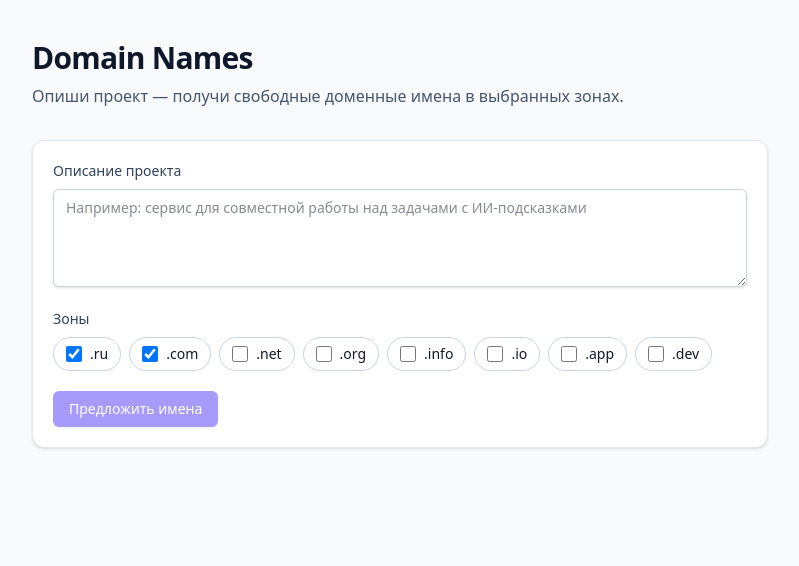
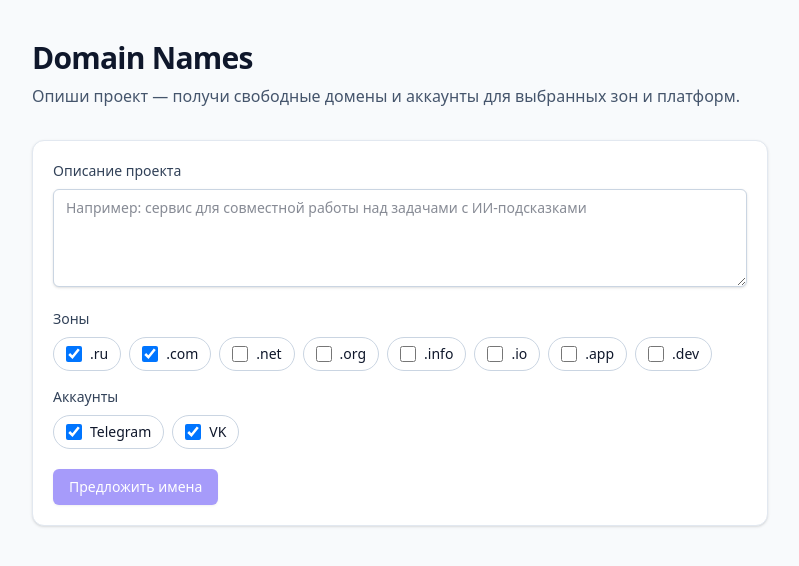
Before and after one commit to jonikss/domain-names, an Angular app: page / in a window 1280 px wide. Shown: the top 566 px of the page, without its empty margins (240-1039 px from the left). Built offline with nearby package versions, Linux system fonts and the light colour scheme.

Commit message:
enhance description form and results list to support platform selection and display

```diff
--- a/src/app/suggest/description-form/description-form.html
+++ b/src/app/suggest/description-form/description-form.html
@@ -35,6 +35,29 @@
     </div>
   </fieldset>
 
+  <fieldset class="mt-4">
+    <legend class="text-sm font-medium text-slate-700">Аккаунты</legend>
+    <div class="mt-2 flex flex-wrap gap-2">
+      @for (platform of platforms; track platform) {
+        <label
+          class="inline-flex cursor-pointer items-center gap-2 rounded-full border border-slate-300 bg-white px-3 py-1.5 text-sm hover:border-indigo-400"
+          [class.border-indigo-500]="isPlatformSelected(platform)"
+          [class.bg-indigo-50]="isPlatformSelected(platform)"
+          [class.text-indigo-700]="isPlatformSelected(platform)"
+        >
+          <input
+            type="checkbox"
+            class="h-4 w-4 rounded border-slate-300 text-indigo-600 focus:ring-indigo-500"
+            [checked]="isPlatformSelected(platform)"
+            (change)="togglePlatform(platform, $any($event.target).checked)"
+            [disabled]="loading()"
+          />
+          <span>{{ platformLabel[platform] }}</span>
+        </label>
+      }
+    </div>
+  </fieldset>
+
   <div class="mt-5 flex items-center gap-3">
     <button
       type="button"
--- a/src/app/suggest/description-form/description-form.ts
+++ b/src/app/suggest/description-form/description-form.ts
@@ -1,7 +1,8 @@
 import { ChangeDetectionStrategy, Component, inject } from '@angular/core';
 import { FormsModule } from '@angular/forms';
+import { PLATFORM_LABEL, type Platform } from '../../../api/platforms';
+import type { Zone } from '../../../api/zones';
 import { SuggestService } from '../suggest.service';
-import type { Zone } from '../../../api/zones';
 
 @Component({
   selector: 'app-description-form',
@@ -14,6 +15,8 @@ export class DescriptionForm {
   private readonly service = inject(SuggestService);
 
   readonly zones = this.service.zones;
+  readonly platforms = this.service.platforms;
+  readonly platformLabel = PLATFORM_LABEL;
   readonly description = this.service.description;
   readonly loading = this.service.loading;
   readonly canSubmit = this.service.canSubmit;
@@ -26,6 +29,14 @@ export class DescriptionForm {
     this.service.toggleZone(zone, checked);
   }
 
+  isPlatformSelected(platform: Platform): boolean {
+    return this.service.isPlatformSelected(platform);
+  }
+
+  togglePlatform(platform: Platform, checked: boolean) {
+    this.service.togglePlatform(platform, checked);
+  }
+
   submit() {
     this.service.start();
   }
--- a/src/app/suggest/results-list/results-list.ts
+++ b/src/app/suggest/results-list/results-list.ts
@@ -1,5 +1,6 @@
 import { ChangeDetectionStrategy, Component, input } from '@angular/core';
-import type { ZoneGroup } from '../types';
+import { PLATFORM_LABEL } from '../../../api/platforms';
+import type { ResultGroup } from '../types';
 
 @Component({
   selector: 'app-results-list',
@@ -8,5 +9,10 @@ import type { ZoneGroup } from '../types';
   changeDetection: ChangeDetectionStrategy.OnPush,
 })
 export class ResultsList {
-  readonly groups = input.required<ZoneGroup[]>();
+  readonly groups = input.required<ResultGroup[]>();
+  readonly platformLabel = PLATFORM_LABEL;
+
+  trackGroup(_index: number, group: ResultGroup): string {
+    return group.kind === 'zone' ? `z:${group.zone}` : `p:${group.platform}`;
+  }
 }
--- a/src/app/suggest/suggest-page/suggest-page.html
+++ b/src/app/suggest/suggest-page/suggest-page.html
@@ -3,7 +3,7 @@
     <header class="mb-8">
       <h1 class="text-3xl font-semibold tracking-tight">Domain Names</h1>
       <p class="mt-2 text-slate-600">
-        Опиши проект — получи свободные доменные имена в выбранных зонах.
+        Опиши проект — получи свободные домены и аккаунты для выбранных зон и платформ.
       </p>
     </header>
 
@@ -22,12 +22,12 @@
           [checkedCount]="checkedCount()"
           [totalCount]="totalCount()"
           [progressPercent]="progressPercent()"
-          [freeCount]="freeDomains().length"
+          [freeCount]="freeItems().length"
         />
       </div>
     }
 
-    @if (freeDomains().length > 0) {
+    @if (freeItems().length > 0) {
       <div class="mt-6">
         <app-results-list [groups]="grouped()" />
       </div>
--- a/src/app/suggest/suggest-page/suggest-page.ts
+++ b/src/app/suggest/suggest-page/suggest-page.ts
@@ -19,6 +19,6 @@ export class SuggestPage {
   readonly checkedCount = this.service.checkedCount;
   readonly totalCount = this.service.totalCount;
   readonly progressPercent = this.service.progressPercent;
-  readonly freeDomains = this.service.freeDomains;
+  readonly freeItems = this.service.freeItems;
   readonly grouped = this.service.grouped;
 }
--- a/src/app/suggest/suggest.service.ts
+++ b/src/app/suggest/suggest.service.ts
@@ -1,18 +1,25 @@
 import { Injectable, computed, signal } from '@angular/core';
+import {
+  INITIAL_PLATFORMS,
+  PLATFORMS,
+  type Platform,
+} from '../../api/platforms';
 import { CANDIDATE_COUNT, DEFAULT_ZONES, INITIAL_ZONES, type Zone } from '../../api/zones';
 import { readSseEvents } from './sse-stream';
-import type { AvailableDomain, CheckEvent, Phase, ZoneGroup } from './types';
+import type { AvailableItem, CheckEvent, Phase, ResultGroup } from './types';
 
 @Injectable({ providedIn: 'root' })
 export class SuggestService {
   readonly zones = DEFAULT_ZONES;
+  readonly platforms = PLATFORMS;
   readonly description = signal('');
   readonly selectedZones = signal<Set<Zone>>(new Set(INITIAL_ZONES));
+  readonly selectedPlatforms = signal<Set<Platform>>(new Set(INITIAL_PLATFORMS));
   readonly phase = signal<Phase>('idle');
   readonly error = signal<string | null>(null);
   readonly checkedCount = signal(0);
   readonly totalCount = signal(0);
-  readonly freeDomains = signal<AvailableDomain[]>([]);
+  readonly freeItems = signal<AvailableItem[]>([]);
 
   readonly loading = computed(() => {
     const currentPhase = this.phase();
@@ -21,7 +28,8 @@ export class SuggestService {
 
   readonly canSubmit = computed(() => {
     const description = this.description().trim();
-    return !this.loading() && description.length >= 3 && this.selectedZones().size > 0;
+    const anyTarget = this.selectedZones().size + this.selectedPlatforms().size > 0;
+    return !this.loading() && description.length >= 3 && anyTarget;
   });
 
   readonly progressPercent = computed(() => {
@@ -30,14 +38,24 @@ export class SuggestService {
     return Math.round((this.checkedCount() / total) * 100);
   });
 
-  readonly grouped = computed<ZoneGroup[]>(() => {
-    const domains = this.freeDomains();
-    const byZone = new Map<Zone, AvailableDomain[]>();
-    for (const zone of DEFAULT_ZONES) byZone.set(zone, []);
-    for (const domain of domains) byZone.get(domain.zone)?.push(domain);
-    return [...byZone.entries()]
-      .filter(([, list]) => list.length > 0)
-      .map(([zone, list]) => ({ zone, list }));
+  readonly grouped = computed<ResultGroup[]>(() => {
+    const items = this.freeItems();
+    const zoneLists = new Map<Zone, AvailableItem[]>();
+    const platformLists = new Map<Platform, AvailableItem[]>();
+    for (const zone of DEFAULT_ZONES) zoneLists.set(zone, []);
+    for (const platform of PLATFORMS) platformLists.set(platform, []);
+    for (const item of items) {
+      if (item.target.kind === 'zone') zoneLists.get(item.target.zone)?.push(item);
+      else platformLists.get(item.target.platform)?.push(item);
+    }
+    const groups: ResultGroup[] = [];
+    for (const [zone, list] of zoneLists) {
+      if (list.length) groups.push({ kind: 'zone', zone, list });
+    }
+    for (const [platform, list] of platformLists) {
+      if (list.length) groups.push({ kind: 'platform', platform, list });
+    }
+    return groups;
   });
 
   toggleZone(zone: Zone, checked: boolean) {
@@ -51,13 +69,26 @@ export class SuggestService {
     return this.selectedZones().has(zone);
   }
 
+  togglePlatform(platform: Platform, checked: boolean) {
+    const next = new Set(this.selectedPlatforms());
+    if (checked) next.add(platform);
+    else next.delete(platform);
+    this.selectedPlatforms.set(next);
+  }
+
+  isPlatformSelected(platform: Platform): boolean {
+    return this.selectedPlatforms().has(platform);
+  }
+
   async start() {
     if (!this.canSubmit()) return;
     this.phase.set('generating');
     this.error.set(null);
     this.checkedCount.set(0);
-    this.totalCount.set(0);
-    this.freeDomains.set([]);
+    const zones = [...this.selectedZones()];
+    const platforms = [...this.selectedPlatforms()];
+    this.totalCount.set(CANDIDATE_COUNT * (zones.length + platforms.length));
+    this.freeItems.set([]);
 
     try {
       const response = await fetch('/api/suggest', {
@@ -65,7 +96,8 @@ export class SuggestService {
         headers: { 'Content-Type': 'application/json' },
         body: JSON.stringify({
           description: this.description().trim(),
-          zones: [...this.selectedZones()],
+          zones,
+          platforms,
         }),
       });
 
@@ -94,8 +126,9 @@ export class SuggestService {
 
     switch (eventName) {
       case 'start': {
-        const startPayload = payload as { zones: Zone[] };
-        this.totalCount.set(CANDIDATE_COUNT * startPayload.zones.length);
+        const startPayload = payload as { zones: Zone[]; platforms: Platform[] };
+        const targets = startPayload.zones.length + startPayload.platforms.length;
+        this.totalCount.set(CANDIDATE_COUNT * targets);
         break;
       }
       case 'candidates': {
@@ -107,12 +140,12 @@ export class SuggestService {
         this.checkedCount.set(checkPayload.checked);
         this.totalCount.set(checkPayload.total);
         if (checkPayload.available === true) {
-          this.freeDomains.update((list) => [
+          this.freeItems.update((list) => [
             ...list,
             {
-              fqdn: checkPayload.fqdn,
               base: checkPayload.base,
-              zone: checkPayload.zone,
+              target: checkPayload.target,
+              url: checkPayload.url,
               rationale: checkPayload.rationale,
             },
           ]);
--- a/src/app/suggest/types.ts
+++ b/src/app/suggest/types.ts
@@ -1,22 +1,29 @@
+import type { Platform } from '../../api/platforms';
 import type { Zone } from '../../api/zones';
 
 export type Phase = 'idle' | 'generating' | 'checking' | 'done' | 'error';
 
-export type AvailableDomain = {
-  fqdn: string;
+export type CheckTarget =
+  | { kind: 'zone'; zone: Zone }
+  | { kind: 'platform'; platform: Platform };
+
+export type AvailableItem = {
   base: string;
-  zone: Zone;
+  target: CheckTarget;
+  url: string;
   rationale: string;
 };
 
 export type CheckEvent = {
-  fqdn: string;
   base: string;
-  zone: Zone;
+  target: CheckTarget;
+  url: string;
   available: boolean | null;
   rationale: string;
   checked: number;
   total: number;
 };
 
-export type ZoneGroup = { zone: Zone; list: AvailableDomain[] };
+export type ResultGroup =
+  | { kind: 'zone'; zone: Zone; list: AvailableItem[] }
+  | { kind: 'platform'; platform: Platform; list: AvailableItem[] };
```
Also changed, not shown: src/app/suggest/results-list/results-list.html (+22 -7 lines).
